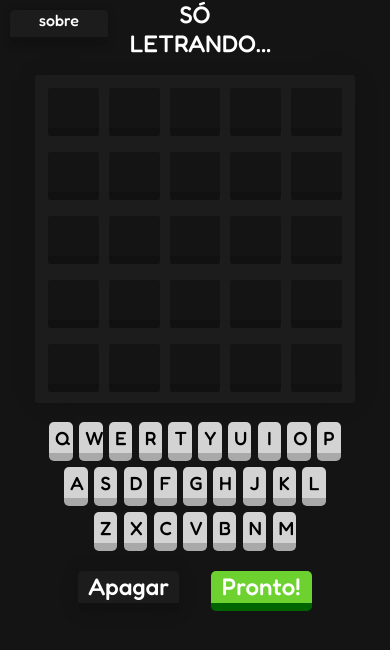
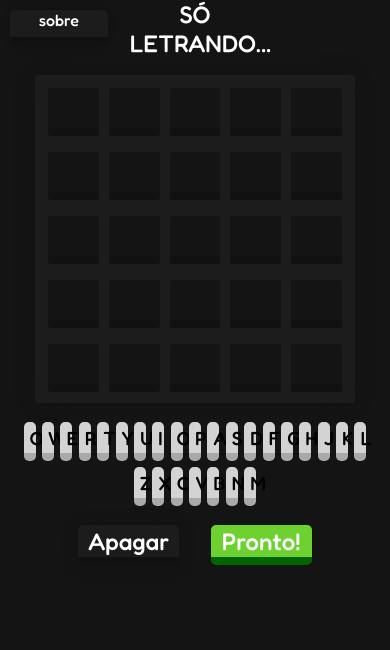
Before and after one commit to mendessgabriel/soletrando, a React (Create React App) app: page / in a window 390 px wide. Shown: the top 650 px of the page. Built offline with nearby package versions, Linux system fonts and the light colour scheme.

Commit message:
Tentativa de auste de keyboard

```diff
--- a/src/App.css
+++ b/src/App.css
@@ -11,10 +11,10 @@
         width: 25vw!important;
     }
     .keyboard {
-        width: 80vw!important;
+        width: 95vw!important;
     }
     .letter-btn {
-        width: 6vw!important;
+        width: 2vw!important;
         height: 10vw!important;
         text-align: center!important;
         color: black!important;
```
